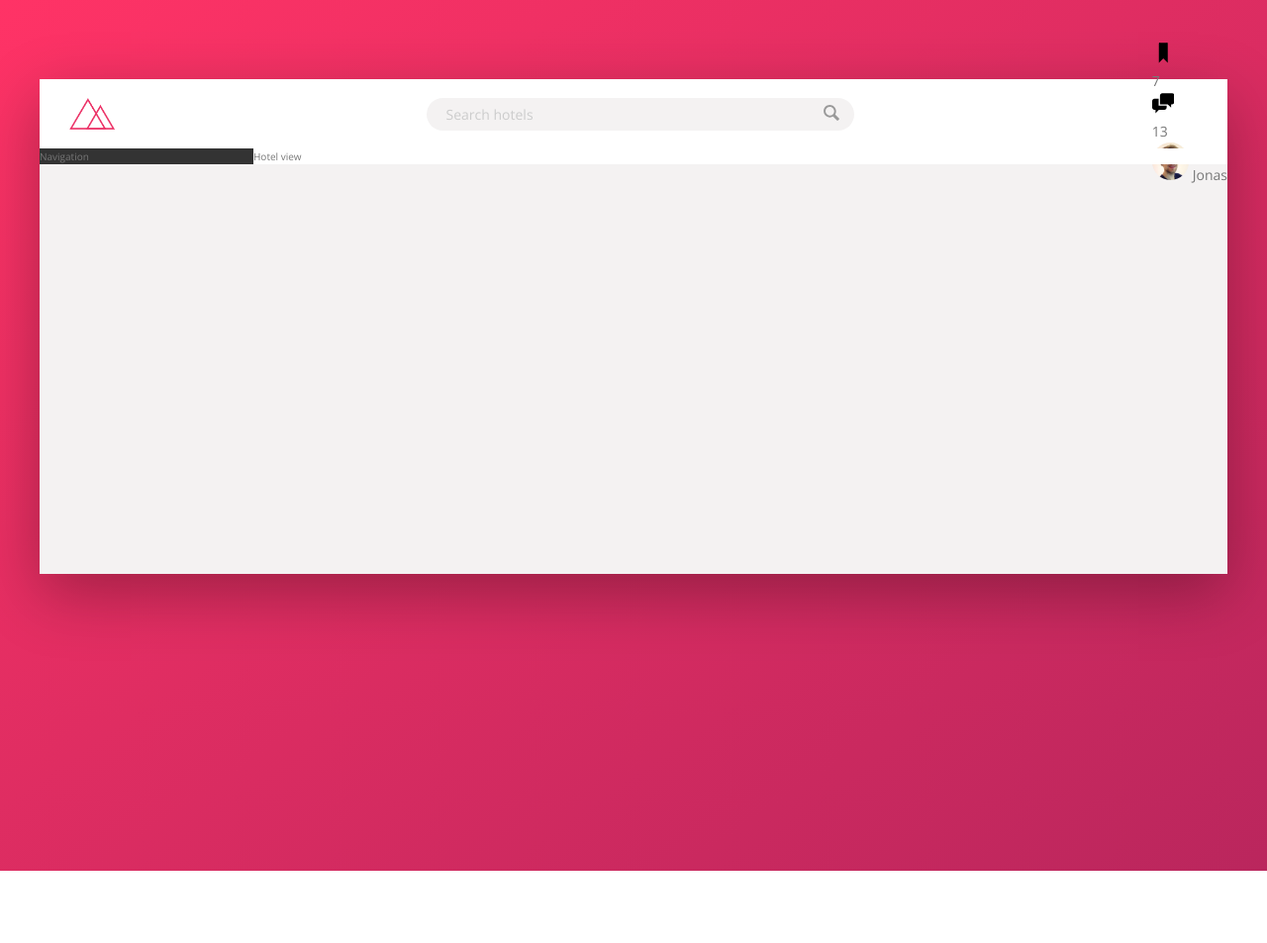
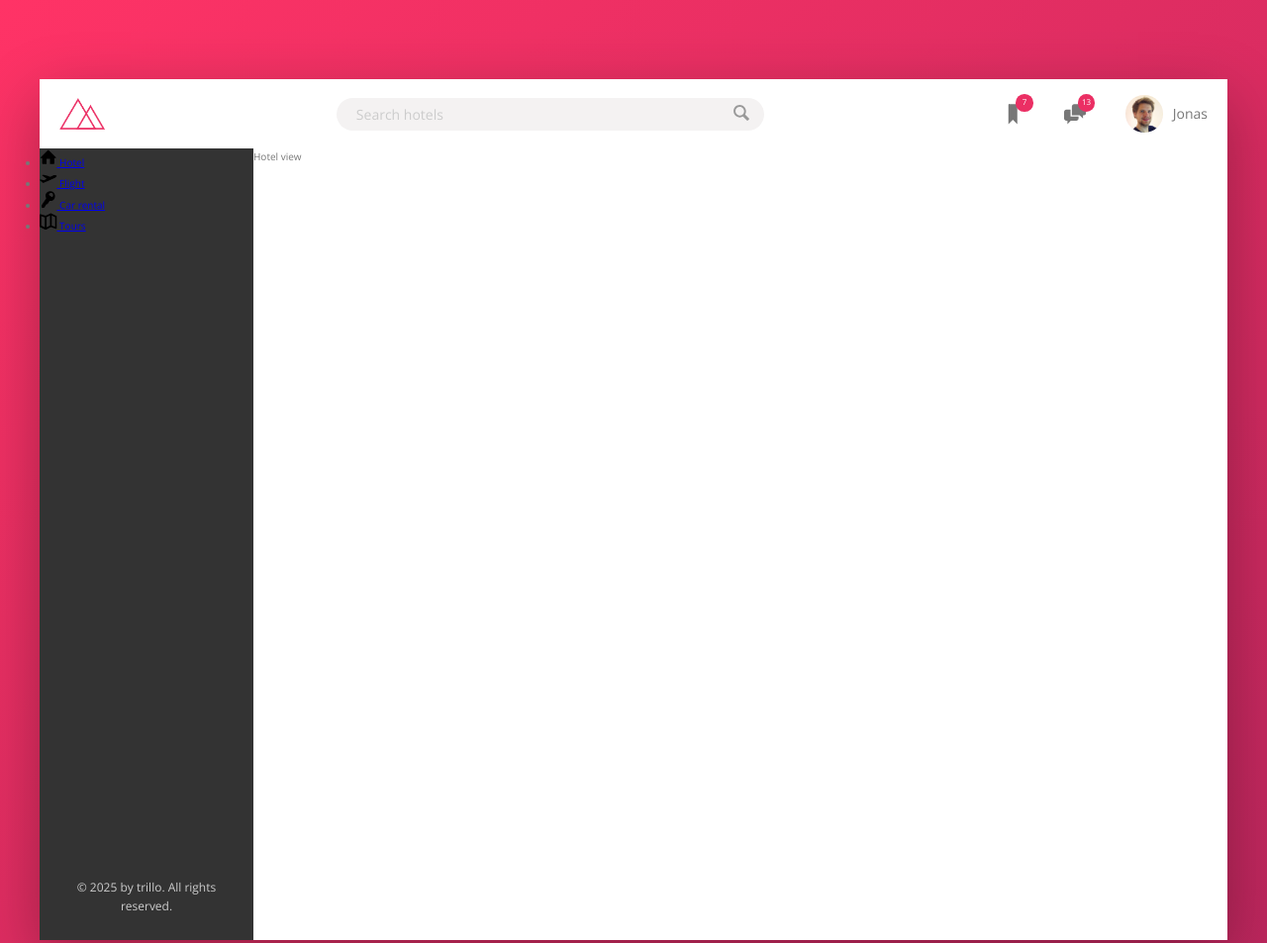
Before and after one commit to arunav999/Trillo, a website: page index.html in a window 1280 px wide. Shown: the top 953 px of the page at 99% size. Before the commit the page ends 880 px from the top, so only its background shows below. Drawn offline with nearby package versions, Linux system fonts and the light colour scheme.

Commit message:
designing the left nav pannel

```diff
--- a/index.html
+++ b/index.html
@@ -36,14 +36,14 @@
             <svg class="user-nav__icon">
               <use xlink:href="img/sprite.svg#icon-bookmark"></use>
             </svg>
+            <span class="user-nav__notification">7</span>
           </div>
-          <span class="user-nav__notification">7</span>
           <div class="user-nav__icon-box">
             <svg class="user-nav__icon">
               <use xlink:href="img/sprite.svg#icon-chat"></use>
             </svg>
+            <span class="user-nav__notification">13</span>
           </div>
-          <span class="user-nav__notification">13</span>
           <div class="user-nav__user">
             <img
               src="img/user.jpg"
@@ -55,7 +55,44 @@
         </nav>
       </header>
       <div class="content">
-        <nav class="sidebar">Navigation</nav>
+        <nav class="sidebar">
+          <ul class="side-nav">
+            <li class="side-nav__item">
+              <a href="#" class="side-nav__link">
+                <svg class="side-nav__icon">
+                  <use xlink:href="img/sprite.svg#icon-home"></use>
+                </svg>
+                <span>Hotel</span>
+              </a>
+            </li>
+            <li class="side-nav__item">
+              <a href="#" class="side-nav__link">
+                <svg class="side-nav__icon">
+                  <use xlink:href="img/sprite.svg#icon-aircraft-take-off"></use>
+                </svg>
+                <span>Flight</span>
+              </a>
+            </li>
+            <li class="side-nav__item">
+              <a href="#" class="side-nav__link">
+                <svg class="side-nav__icon">
+                  <use xlink:href="img/sprite.svg#icon-key"></use>
+                </svg>
+                <span>Car rental</span>
+              </a>
+            </li>
+            <li class="side-nav__item">
+              <a href="#" class="side-nav__link">
+                <svg class="side-nav__icon">
+                  <use xlink:href="img/sprite.svg#icon-map"></use>
+                </svg>
+                <span>Tours</span>
+              </a>
+            </li>
+          </ul>
+
+          <div class="legal">&copy; 2025 by trillo. All rights reserved.</div>
+        </nav>
         <main class="hotel-view">Hotel view</main>
       </div>
     </div>
--- a/sass/_components.scss
+++ b/sass/_components.scss
@@ -3,7 +3,7 @@
 
 .logo {
   height: 3.25rem;
-  margin-left: 3rem;
+  margin-left: 2rem;
 }
 
 //////////////////////////////
@@ -68,25 +68,76 @@
 /// USER NAVIGATION
 
 .user-nav {
+  align-self: stretch;
+
+  display: flex;
+  align-items: center;
+
+  & > * {
+    padding: 0 2rem;
+    cursor: pointer;
+    height: 100%;
+    display: flex;
+    align-items: center;
+  }
+
+  & > *:hover {
+    background-color: var(--color-grey-light-2);
+  }
+
   &__icon-box {
+    position: relative;
   }
 
   &__icon {
     height: 2.25rem;
     width: 2.25rem;
+    fill: var(--color-grey-dark-2);
   }
 
   &__notification {
-  }
+    font-size: 0.8rem;
+    height: 1.75rem;
+    width: 1.75rem;
+    border-radius: 50%;
+    background-color: var(--color-primary);
+    color: #fff;
+    position: absolute;
+    top: 1.5rem;
+    right: 1.1rem;
 
-  &__user {
+    display: flex;
+    justify-content: center;
+    align-items: center;
   }
 
   &__user-photo {
     height: 3.75rem;
     border-radius: 50%;
+    margin-right: 1rem;
+  }
+}
+
+//////////////////////////////
+/// LOGO
+.side-nav {
+  &__item {
   }
 
-  &__user-name {
+  &__link {
+  }
+
+  &__icon {
+    height: 1.75rem;
+    width: 1.75rem;
   }
 }
+
+//////////////////////////////
+/// LEGAL TEXT
+.legal{
+  font-size: 1.2rem;
+  color: var(--color-grey-light-4);
+  text-align: center;
+  padding: 2.5rem;
+}
--- a/sass/_layout.scss
+++ b/sass/_layout.scss
@@ -26,9 +26,15 @@
   background-color: var(--color-grey-dark-1);
 
   flex: 0 0 18%;
+
+  display: flex;
+  flex-direction: column;
+  justify-content: space-between;
 }
 
 .hotel-view {
   background-color: #fff;
   flex: 1;
+
+  height: 80rem;
 }
```
Also changed, not shown: css/style.css, 1 other file.
